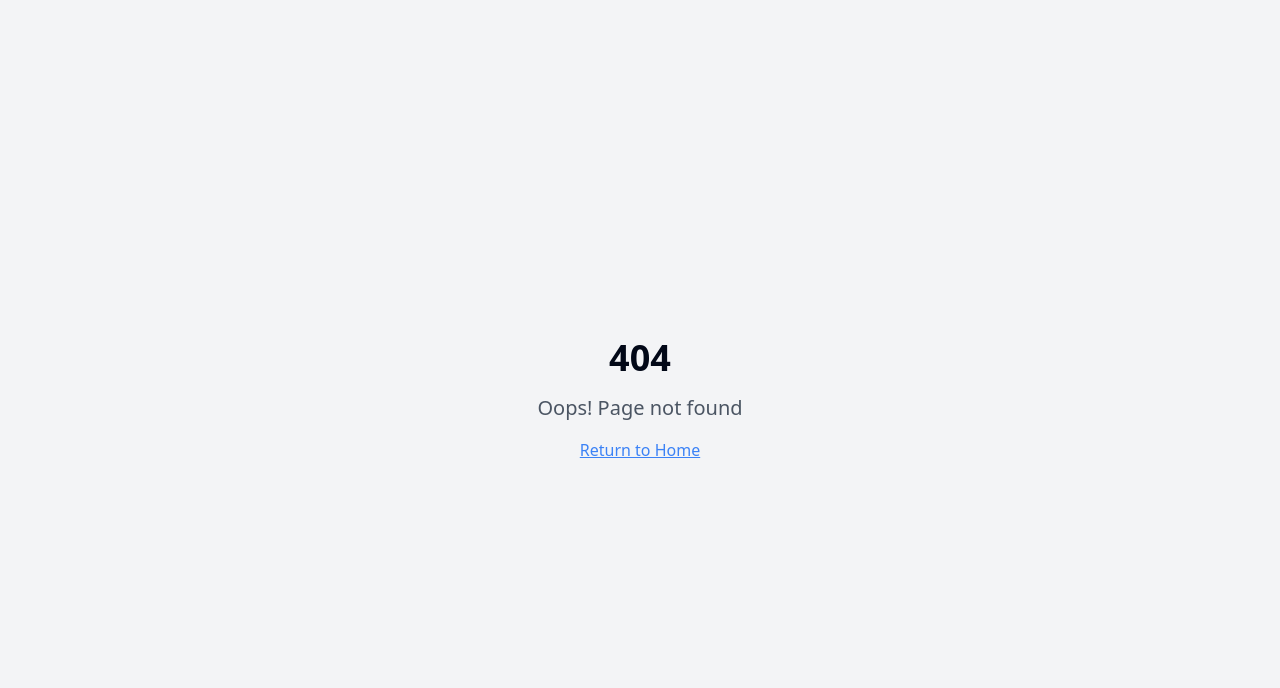
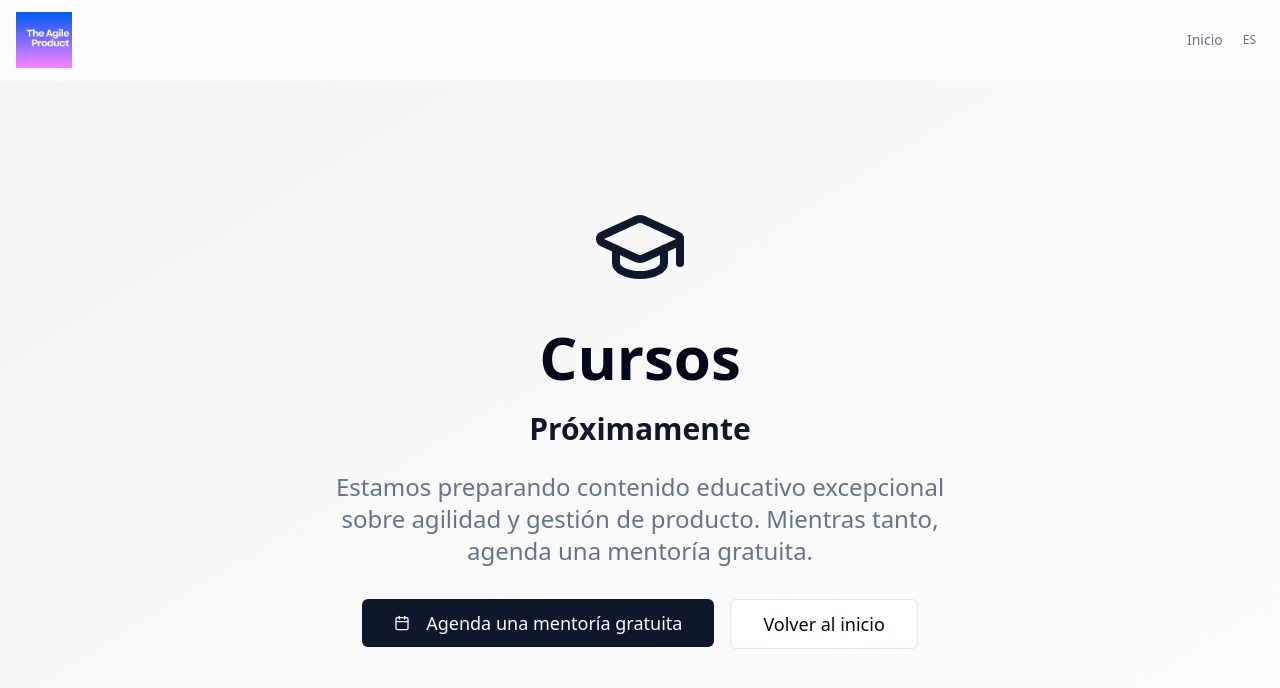
Before and after one commit to chechote26/the-agile-product, a React (Vite) app: page /cursos in a window 1280 px wide. Before the commit this address had no page. Shown: the top 688 px of the page. Built offline with nearby package versions, Linux system fonts and the light colour scheme.

Commit message:
Update navigation links
Update the "Mentoría" button to link to the Calendly page.
Create a "Coming Soon" page for the "Cursos" button.

```diff
--- a/src/App.tsx
+++ b/src/App.tsx
@@ -9,6 +9,7 @@ import Blog from "./pages/Blog";
 import BlogPost from "./pages/BlogPost";
 import Auth from "./pages/Auth";
 import Admin from "./pages/Admin";
+import Cursos from "./pages/Cursos";
 import NotFound from "./pages/NotFound";
 
 const queryClient = new QueryClient();
@@ -24,6 +25,7 @@ const App = () => (
             <Route path="/" element={<Index />} />
             <Route path="/blog" element={<Blog />} />
             <Route path="/blog/:slug" element={<BlogPost />} />
+            <Route path="/cursos" element={<Cursos />} />
             <Route path="/auth" element={<Auth />} />
             <Route path="/admin" element={<Admin />} />
             {/* ADD ALL CUSTOM ROUTES ABOVE THE CATCH-ALL "*" ROUTE */}
--- /dev/null
+++ b/src/pages/Cursos.tsx
@@ -0,0 +1,72 @@
+import { useLanguage } from "@/contexts/LanguageContext";
+import { LanguageSwitcher } from "@/components/LanguageSwitcher";
+import { GraduationCap, Calendar } from "lucide-react";
+import { Button } from "@/components/ui/button";
+import { Link } from "react-router-dom";
+import logo from "@/assets/The Agile Product (5).png";
+
+const Cursos = () => {
+  const { language } = useLanguage();
+
+  return (
+    <div className="min-h-screen bg-background">
+      {/* Header Navigation */}
+      <header className="fixed top-0 left-0 right-0 z-50 bg-background/80 backdrop-blur-sm border-b border-border/20">
+        <div className="container mx-auto px-4 py-3 flex items-center justify-between">
+          <div className="flex items-center">
+            <Link to="/">
+              <img src={logo} alt="The Agile Product" className="w-12 h-12 md:w-14 md:h-14" />
+            </Link>
+          </div>
+          <div className="flex items-center gap-3">
+            <Link to="/" className="text-sm text-muted-foreground hover:text-foreground">
+              {language === 'es' ? 'Inicio' : 'Home'}
+            </Link>
+            <LanguageSwitcher />
+          </div>
+        </div>
+      </header>
+
+      {/* Coming Soon Section */}
+      <section className="bg-gradient-to-br from-primary/5 to-secondary/10 py-20 px-4 pt-32 min-h-screen flex items-center">
+        <div className="container mx-auto max-w-4xl text-center">
+          <div className="mb-8">
+            <GraduationCap className="w-24 h-24 text-primary mx-auto mb-6" />
+          </div>
+
+          <h1 className="text-4xl md:text-6xl font-bold text-foreground mb-6">
+            {language === 'es' ? 'Cursos' : 'Courses'}
+          </h1>
+
+          <h2 className="text-2xl md:text-3xl font-bold text-primary mb-6">
+            {language === 'es' ? 'Próximamente' : 'Coming Soon'}
+          </h2>
+
+          <p className="text-xl md:text-2xl text-muted-foreground mb-8 max-w-2xl mx-auto">
+            {language === 'es'
+              ? 'Estamos preparando contenido educativo excepcional sobre agilidad y gestión de producto. Mientras tanto, agenda una mentoría gratuita.'
+              : 'We are preparing exceptional educational content on agility and product management. In the meantime, schedule a free mentorship.'
+            }
+          </p>
+
+          <div className="flex flex-col sm:flex-row gap-4 justify-center">
+            <Button size="lg" className="text-lg px-8 py-6" asChild>
+              <a href="https://calendly.com/eze-tuero/30min" target="_blank" rel="noopener noreferrer">
+                <Calendar className="mr-2 h-5 w-5" />
+                {language === 'es' ? 'Agenda una mentoría gratuita' : 'Schedule a free mentorship'}
+              </a>
+            </Button>
+
+            <Button variant="outline" size="lg" className="text-lg px-8 py-6" asChild>
+              <Link to="/">
+                {language === 'es' ? 'Volver al inicio' : 'Back to home'}
+              </Link>
+            </Button>
+          </div>
+        </div>
+      </section>
+    </div>
+  );
+};
+
+export default Cursos;
--- a/src/pages/Index.tsx
+++ b/src/pages/Index.tsx
@@ -36,10 +36,10 @@ const Index = () => {
               className="bg-primary text-primary-foreground hover:bg-primary/90 font-medium"
               asChild
             >
-              <Link to="/mentoria">
+              <a href="https://calendly.com/eze-tuero/30min" target="_blank" rel="noopener noreferrer">
                 <Calendar className="w-4 h-4 mr-1" />
                 {language === 'es' ? 'Mentoría' : 'Mentorship'}
-              </Link>
+              </a>
             </Button>
             <Button
               size="sm"
```
